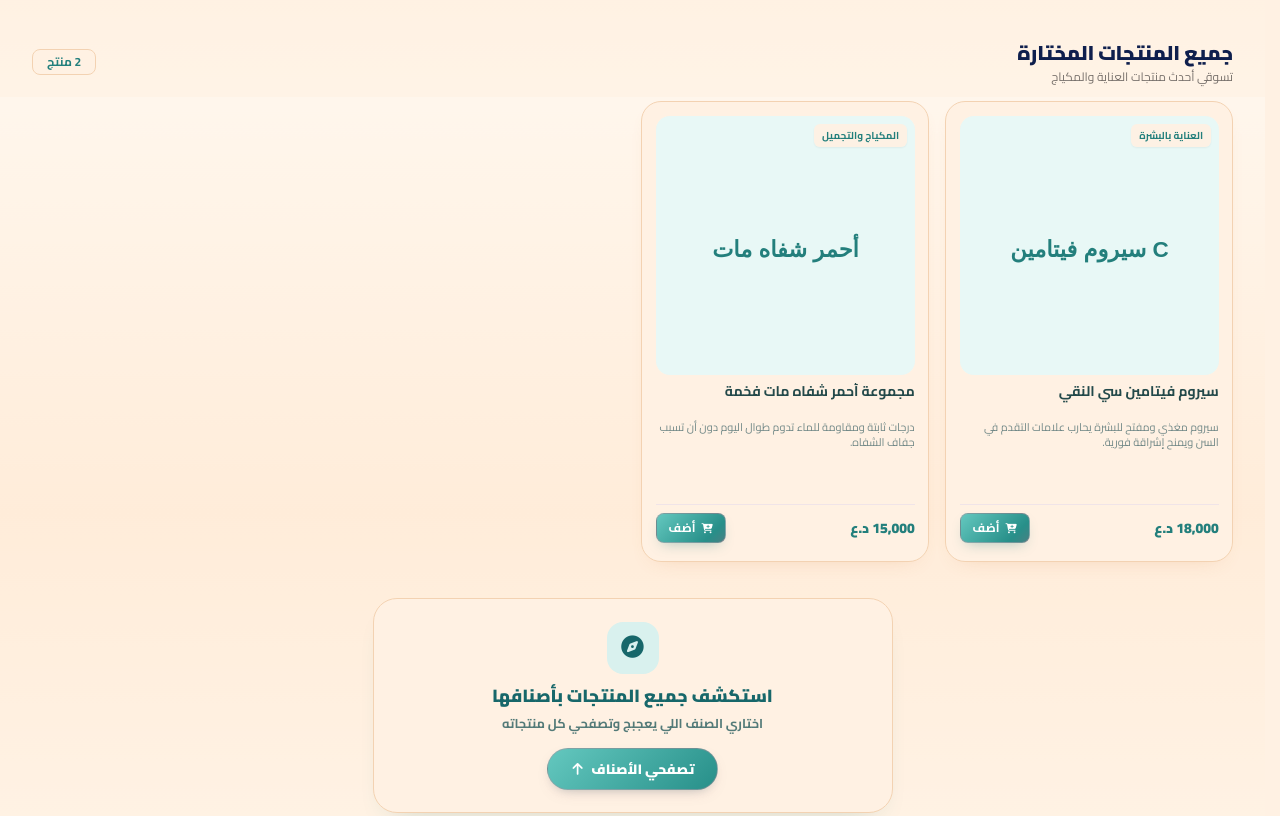
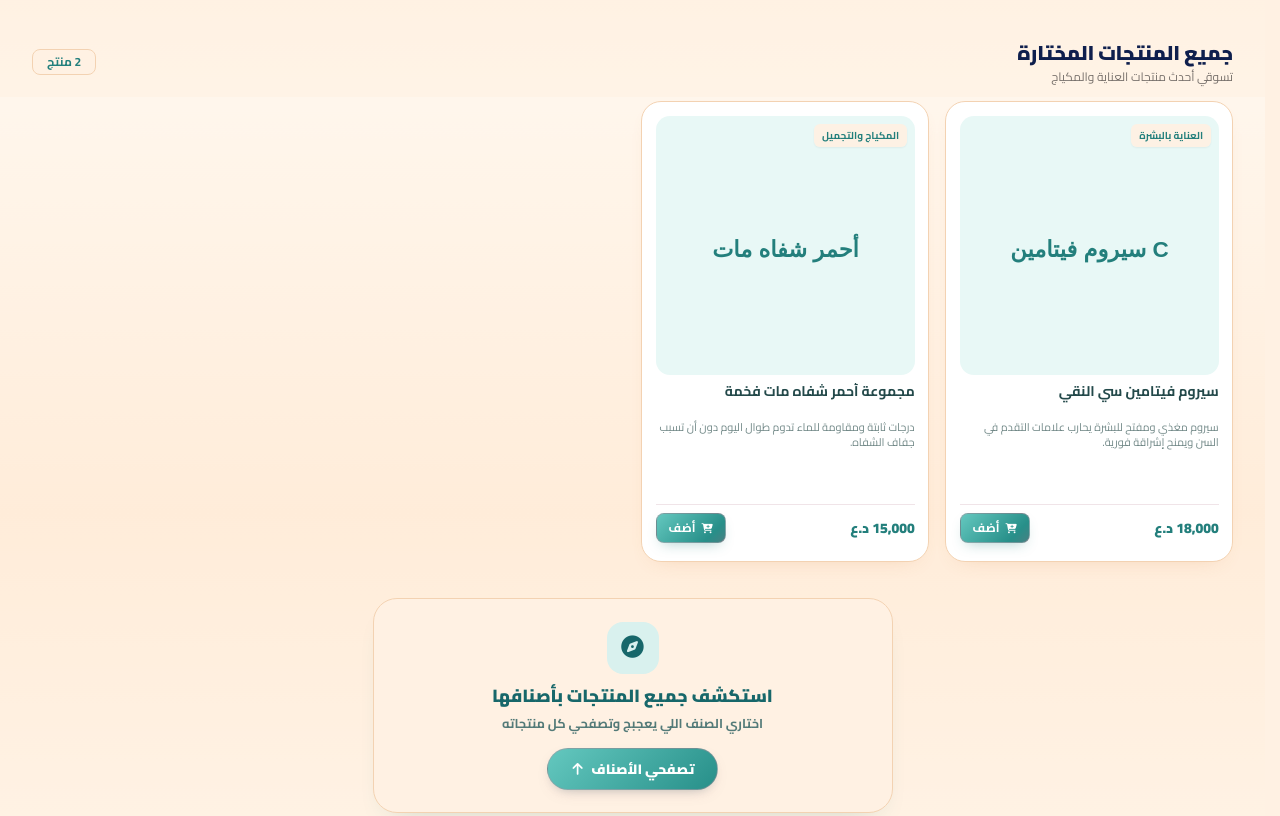
Before and after one commit to cosmitec/Ali2, a plain HTML site: page index.html in a window 1280 px wide. Shown: the part 703-1519 px from the top of the page. Drawn offline with nearby package versions, Linux system fonts and the light colour scheme.

Commit message:
Update index.html

```diff
--- a/index.html
+++ b/index.html
@@ -875,6 +875,34 @@
         @keyframes hl-zoom { from { transform: scale(1.08); } to { transform: scale(1); } }
         .highlight-dot { transition: width .2s ease, background .2s ease; }
         @media (prefers-reduced-motion: reduce) { .highlight-slide.active .hl-slide-img { animation: none; } }
+        /* ===== عرض المنتج (البطاقات + نافذة التفاصيل) بخلفية بيضاء ===== */
+        body .prod-card, body #products-grid > .prod-card, body #products-grid .pc-img,
+        body #product-details-modal > div,
+        body #product-details-modal .bg-white,
+        body #product-details-modal [class~="bg-stone-50"], body #product-details-modal [class~="bg-stone-50/50"],
+        body #product-details-modal [class~="bg-stone-100"], body #product-details-modal [class~="bg-blue-50"],
+        body #product-details-modal [class~="bg-blue-50/60"], body #product-details-modal [class~="bg-blue-100/60"],
+        body #product-details-modal [class~="bg-pink-50"], body #product-details-modal .bg-blue-50\/60 {
+            background-color: #fff !important;
+            background-image: none !important;
+        }
+        body #products-grid .pc-img:has(img.img-fade:not(.loaded)) {
+            background: linear-gradient(90deg, #f1f1f1 25%, #fafafa 50%, #f1f1f1 75%) !important;
+            background-size: 200% 100% !important;
+        }
+
+        /* ===== نص الترحيب: لون فيروزي + حركة خفيفة، ونفس اللون لاسم المتجر في القمة ===== */
+        #welcome h2, #welcome h2 span, body #store-logo-container h1 { color: #26b1a8 !important; }
+        #welcome h2.show { animation: w-pop .6s ease forwards, w-sway 2.8s ease-in-out .6s infinite; }
+        @keyframes w-sway {
+            0%, 100% { transform: translateY(0) scale(1); }
+            50% { transform: translateY(-6px) scale(1.03); }
+        }
+        @media (prefers-reduced-motion: reduce) { #welcome h2.show { animation: w-pop .6s ease forwards; } }
+        /* إخفاء أي أثر مشمشي حول صور المنتجات: عنصر الصورة نفسه أبيض */
+        body img.bg-white, body .prod-card img, body #product-details-modal img {
+            background-color: #fff !important;
+        }
     </style>
 
 </head>
```
